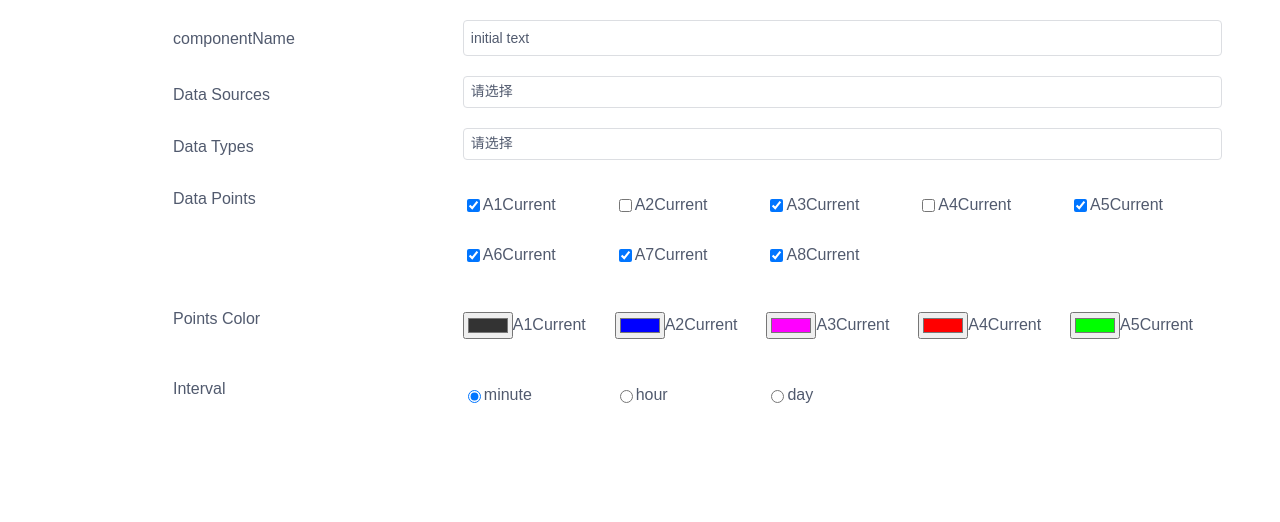
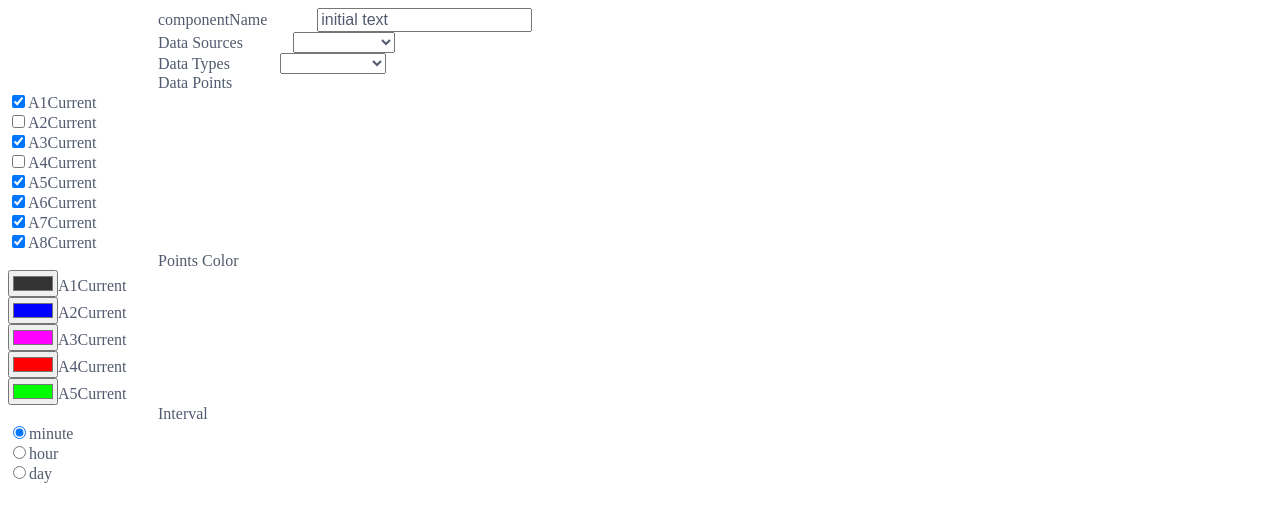
Before and after one commit to culing1317/dynamic-form, an Angular app: page / in a window 1280 px wide. Shown: the top 522 px of the page. Built offline with nearby package versions, Linux system fonts and the light colour scheme.

Commit message:
调整表单结构

```diff
--- a/src/app/app.component.ts
+++ b/src/app/app.component.ts
@@ -33,6 +33,11 @@ export class AppComponent implements OnInit {
         }
       },
       {
+        id: 'dataGroup',
+        type: ControlType.group,
+        name: 'data group',
+        child: [
+          {
             id: 'dataSource',
             type: ControlType.dropDown,
             name: 'Data Sources',
@@ -43,7 +48,7 @@ export class AppComponent implements OnInit {
                 const temp = res;
                 observer.next(temp);
               });
-        }
+            },
           },
           {
             id: 'dataType',
@@ -58,6 +63,27 @@ export class AppComponent implements OnInit {
               });
             }
           },
+          // {
+          //   id: 'subData',
+          //   type: ControlType.group,
+          //   name: 'Sub Data',
+          //   child: [{
+          //     id: 'dataType',
+          //     type: ControlType.dropDown,
+          //     name: 'Data Types',
+          //     value: '',
+          //     enum: ['raw', 'product-line'],
+          //     handler$: (res: any) => {
+          //       return Observable.create(observer => {
+          //         const temp = res;
+          //         observer.next(temp);
+          //       });
+          //     }
+          //   }],
+          // }
+        ]
+      },
+
       {
         id: 'dataPoints',
         type: ControlType.checkbox,
@@ -109,126 +135,7 @@ export class AppComponent implements OnInit {
         }
       },
     ];
-    //   controlModel.handler$(form.value).subscribe(
-    //     (value) => {
-    //       form =
-    //     }
-    //   );
-    // const inputModel: InputLabelModel = {
-    //   id: 'dataSource',
-    //   type: 'text',
-    //   label: 'DataSources',
-    //   placeholder: 'pls input here',
-    //   value: 'initial text',
-    //   handler: ((a, b) => {
-    //     this.log(a, b);
-    //   }),
-    //   style: {
-    //     fxLayout: Direction.row,
-    //     fxLayoutGap: '20px',
-    //     fxLayoutAlign: 'center center',
-    //     height: '100px',
-    //     margin: '20px 0 0 0'
-    //   }
-    // };
-    // const singleModel: SingleSelectModel = {
-    //   id: 'interval',
-    //   type: 'radio',
-    //   label: 'Interval',
-    //   options: [
-    //     {
-    //       label: 'week',
-    //       value: 'week',
-    //     },
-    //     {
-    //       label: 'day',
-    //       value: 'day',
-    //     },
-    //     {
-    //       label: 'hour',
-    //       value: 'hour',
-    //     },
-    //   ],
-    //   selectedOption: 'hour',
-    //   handler: ((a, b) => {
-    //     this.log(a, b);
-    //   })
-    // };
-    // const dropDownModel: SingleSelectModel = {
-    //   id: 'dataTypes',
-    //   type: 'dropDown',
-    //   label: 'DataTypes',
-    //   options: [
-    //     {
-    //       label: 'raw',
-    //       value: 'raw',
-    //     },
-    //     {
-    //       label: 'product-line',
-    //       value: 'product-line',
-    //     },
-    //   ],
-    //   selectedOption: '',
-    //   handler: ((a, b) => {
-    //     this.log(a, b);
-    //   })
-    // };
-    // const multiModel: MultiSelectModel = {
-    //   id: 'points',
-    //   type: 'checkbox',
-    //   label: 'Points',
-    //   options: [
-    //     {
-    //       id: 'A1Current',
-    //       value: 'A1Current',
-    //       checked: true
-    //     },
-    //     {
-    //       id: 'A2Current',
-    //       value: 'A2Current',
-    //       checked: true,
-    //     },
-    //     {
-    //       id: 'A3Current',
-    //       value: 'A3Current',
-    //       checked: false,
-    //     }
-    //   ],
-    //   handler: ((a, b) => {
-    //     this.log(a, b);
-    //   })
-    // };
-    // const colorPickerModel: MultiSelectModel = {
-    //   id: 'pointcolor',
-    //   type: 'colorPicker',
-    //   label: 'Points Colors',
-    //   options: [
-    //     {
-    //       id: 'A1Current',
-    //       label: 'A1Current',
-    //       value: '#ff0000',
-    //       checked: true
-    //     },
-    //     {
-    //       id: 'A2Current',
-    //       label: 'A2Current',
-    //       value: '#00ff00',
-    //       checked: true,
-    //     },
-    //     {
-    //       id: 'A3Current',
-    //       label: 'A3Current',
-    //       value: '#0000ff',
-    //       checked: false,
-    //     }
-    //   ],
-    //   handler: ((a, b) => {
-    //     this.log(a, b);
-    //   })
-    // };
-    // this.formModel = [inputModel, dropDownModel, multiModel, colorPickerModel, singleModel];
   }
-
   log(message, b) {
     console.log(message, b);
   }
--- a/src/app/dynamic-form/dynamic-form.component.html
+++ b/src/app/dynamic-form/dynamic-form.component.html
@@ -1,80 +1,78 @@
 <div *ngIf="form">
-  <form (ngSubmit)="onSubmit()" [formGroup]="form" class="dynmic-form">
-    <div *ngFor="let control of formModels">
-      <div [ngSwitch]="control.type">
+  <form (ngSubmit)="onSubmit()" [formGroup]="form">
+    <ng-container *ngTemplateOutlet="formTemplate; context: {$implicit:{models: formModels, form: form}}">
 
+    </ng-container>
+  </form>
+</div>
+
+
+<ng-template #formTemplate let-group>
+        <div *ngFor="let model of group.models" [formGroup]="group.form">
+            <div [ngSwitch]="model.type">
               <!-- 输入框 -->
-        <!-- [ngStyle]="control.style" -->
-        <div class="form-item" *ngSwitchCase="'input'" fxLayout='row' fxLayoutAlign="space-between">
-          <label class="left-text">{{ control.name }}</label>
-          <input class="right-text text-input" [formControlName]="control.id" [value]="control.value" [placeholder]="control.placeholder" type="text"
-            on-change="onRadioChange($event, control, form)" >
+              <!-- [ngStyle]="model.style" -->
+              <div *ngSwitchCase="'input'" [ngStyle]="model.style">
+                <label class="left-text">{{ model.name }}</label>
+                <input [formControlName]="model.id" [value]="model.value" [placeholder]="model.placeholder" type="text"
+                  on-change="onRadioChange($event, model, group.form)" class="right-text">
               </div>
               <!-- 多选框 -->
-        <div class="form-item" *ngSwitchCase="'checkbox'" fxLayout='row' fxLayoutAlign="space-between" [formGroupName]="control.id">
-          <label class="left-text">{{ control.name }}</label>
-          <div class="right-text checkbox-right" fxLayout="row ">
-            <div class="checkbox-item" *ngFor="let option of control.options" fxLayout="row wrap" fxLayoutAlign="start center">
-              <input class="cursor-hander" [formControlName]="option.id" [name]="option.id" [id]="option.id" [checked]="option.value" type="checkbox"
-                on-change="onRadioChange($event, control, form)">
+              <div *ngSwitchCase="'checkbox'" [formGroupName]="model.id">
+                <label class="left-text">{{ model.name }}</label>
+                <div class="right-text" *ngFor="let option of model.options">
+                  <input [formControlName]="option.id" [name]="option.id" [id]="option.id" [checked]="option.value" type="checkbox"
+                    on-change="onRadioChange($event, model, form)">
                   <label for="option.id">{{ option.name }}</label>
                 </div>
               </div>
-        </div>
               <!-- 单选框 -->
-        <div class="form-item" *ngSwitchCase="'radio'"fxLayout='row' fxLayoutAlign="space-between" >
-          <label class="left-text">{{ control.name }}</label>
-          <div class="right-text single-right" fxLayout="row">
-            <div class="single-item" *ngFor="let option of control.options" fxLayout="row wrap" fxLayoutAlign="start center">
-              <input class="cursor-hander" [formControlName]="control.id" [name]="control.id" type="radio" [value]="option.value" [id]="option.id"
-                on-change="onRadioChange($event, control, form)">
+              <div *ngSwitchCase="'radio'">
+                <label class="left-text">{{ model.name }}</label>
+                <div class="right-text" *ngFor="let option of model.options">
+                  <input [formControlName]="model.id" [name]="model.id" type="radio" [value]="option.value" [id]="option.id"
+                    on-change="onRadioChange($event, model, form)">
                   <label for="option.label">{{ option.name }}</label>
                 </div>
-          </div>
+
               </div>
               <!-- 下拉单选框 -->
-        <!-- <div class="form-item" *ngSwitchCase="'dropDown'"fxLayout='row' fxLayoutAlign="space-between" >
-          <label class="left-text">{{ control.name }}</label>
-          <select class="right-text" [formControlName]="control.id" [value]="control.value" on-change="onRadioChange($event, control, form)">
-            <option *ngFor="let option of control.options" [value]="option.value">{{option.name}}</option>
+              <div *ngSwitchCase="'dropDown'">
+                <label class="left-text">{{ model.name }}</label>
+                <select class="right-text" [formControlName]="model.id" [value]="model.value" on-change="onRadioChange($event, model, form)">
+                  <option *ngFor="let option of model.options" [value]="option.value">{{option.name}}</option>
                 </select>
-        </div> -->
-
-        <!-- 下拉单选框(新) -->
-        <div class="form-item drop-down" *ngSwitchCase="'dropDown'"fxLayout='row' fxLayoutAlign="space-between" >
-          <label class="left-text">{{ control.name }}</label>
-          <div class="right-text" on-click="onDropDown(control.id)">
-            <div class="form-select">
-              <div class="form-select-selection" [ngClass]="{'toggle-btn-on': (dropDownFlagBoolen[control.id])}">
-                <input type="text" type="hidden" value>
-                <div>
-                  <span class="form-select-palaceholder">请选择</span>
-                </div>
-              </div>
-              <div class="select-dropdown" [ngClass]="{'show-drop-down': !(dropDownFlagBoolen[control.id])}">
-                <ul class="select-dropdown-list">
-                  <li class="select-item" [ngClass]="{}" *ngFor="let option of control.options">{{option.name}}</li>
-                </ul>
-              </div>
-            </div>
-          </div>
-          <!-- <select class="right-text" [formControlName]="control.id" [value]="control.value" on-change="onRadioChange($event, control, form)">
-            <option *ngFor="let option of control.options" [value]="option.value">{{option.name}}</option>
-          </select> -->
               </div>
 
               <!-- 颜色选择盘 -->
-        <div class="form-item" *ngSwitchCase="'colorPicker'" fxLayout='row' fxLayoutAlign="space-between" [formGroupName]="control.id">
-          <label class="left-text">{{ control.name }}</label>
-          <div class="right-text" fxLayout="row">
-            <div class="color-item" *ngFor="let option of control.options" fxLayout="row wrap" fxLayoutAlign="start center">
-              <input class="cursor-hander" [formControlName]="option.id" [name]="option.id" [id]="option.id" [value]="option.value" type="color"
-                on-change="onRadioChange($event, control, form)">
+              <div *ngSwitchCase="'colorPicker'" [formGroupName]="model.id">
+                <label class="left-text">{{ model.name }}</label>
+                <div class="right-text" *ngFor="let option of model.options">
+                  <input [formControlName]="option.id" [name]="option.id" [id]="option.id" [value]="option.value" type="color"
+                    on-change="onRadioChange($event, model, form)">
                   <label for="option.id">{{ option.name }}</label>
+                </div>
+              </div>
+              <!-- 一组组件 -->
+              <div *ngSwitchCase="'group'">
+                  <div [formGroupName]="model.id">
+                      <ng-container *ngTemplateOutlet="formTemplate; context: {$implicit:{models: model.child, form: form.controls[model.id], formGroupName: model.id}}">
+
+                        </ng-container>
                   </div>
               </div>
             </div>
           </div>
-    </div>
-  </form>
-</div>
+    <!-- </div> -->
+
+<!-- </form> -->
+</ng-template>
+
+<!-- <ng-container *ngTemplateOutlet="formTemplate2; context: mycontext">
+
+</ng-container>
+
+<ng-template #formTemplate2 let-parameter>
+<div style="width:100px;height:100px;background-color:blueviolet">{{parameter[0]}}!</div>
+<div style="width:100px;height:100px;background-color:blueviolet">{{parameter[1]}}!</div>
+</ng-template> -->
--- a/src/app/dynamic-form/dynamic-form.component.ts
+++ b/src/app/dynamic-form/dynamic-form.component.ts
@@ -19,10 +19,21 @@ export class DynamicFormComponent implements OnInit {
   set model(value) {
     this._model = value;
     this.formModels = [];
-    this.createFormModel(this._model);
+    const result =  this.createFormModel(this._model);
+    this.formModels = result.models;
+    this.form = result.form;
     console.log(this.form.value);
   }
   _model: Array<any>;
+  mycontext = {
+    $implicit: [
+      'erin',
+      'eric',
+    ]
+      // name: 'erin',
+      // bad: 'eric',
+
+  };
   constructor() { }
 
   ngOnInit() {
@@ -54,6 +65,7 @@ export class DynamicFormComponent implements OnInit {
   }
   private createFormModel(formDataSet: ConfigFormData[]) {
     const map = {};
+    const models = [];
     for (let index = 0; index < formDataSet.length; index++) {
       const formData = formDataSet[index];
       switch (formData.type) {
@@ -61,7 +73,7 @@ export class DynamicFormComponent implements OnInit {
           {
             map[formData.id] = new FormControl(formData.value);
             const model = new InputLabelModel(formData);
-            this.formModels.push(model);
+            models.push(model);
           }
           break;
         case ControlType.radio:
@@ -69,7 +81,7 @@ export class DynamicFormComponent implements OnInit {
           {
             map[formData.id] = new FormControl(formData.value);
             const model = new SingleSelectModel(formData);
-            this.formModels.push(model);
+            models.push(model);
           }
           break;
         case ControlType.checkbox:
@@ -82,14 +94,26 @@ export class DynamicFormComponent implements OnInit {
             }
             map[formData.id] = new FormGroup(subMap);
             const model = new MultiSelectModel(formData);
-            this.formModels.push(model);
+            models.push(model);
+          }
+          break;
+        case ControlType.group:
+          {
+            const subRes = this.createFormModel(formData.child);
+            const model = new GroupModel(formData);
+            model.child = subRes.models;
+            map[formData.id] = subRes.form;
+            models.push(model);
           }
           break;
         default:
           break;
       }
     }
-    this.form = new FormGroup(map);
+    return {
+      form: new FormGroup(map),
+      models: models
+    };
   }
 }
 
@@ -156,6 +180,14 @@ class InputLabelModel extends BasicModel {
   }
   placeholder: string;
 }
+
+class GroupModel extends BasicModel {
+  constructor(config: ConfigFormData) {
+    super(config);
+    this.child = config.child;
+  }
+  child: any[];
+}
 interface LabelModel {
   id: string;
   type: string;
@@ -198,3 +230,8 @@ export enum ControlType {
   colorPicker = 'colorPicker',
   table = 'table'
 }
+
+interface Result {
+  form: FormGroup;
+  models: any[];
+}
```
Lines whose indentation alone changed are shown as unchanged.
